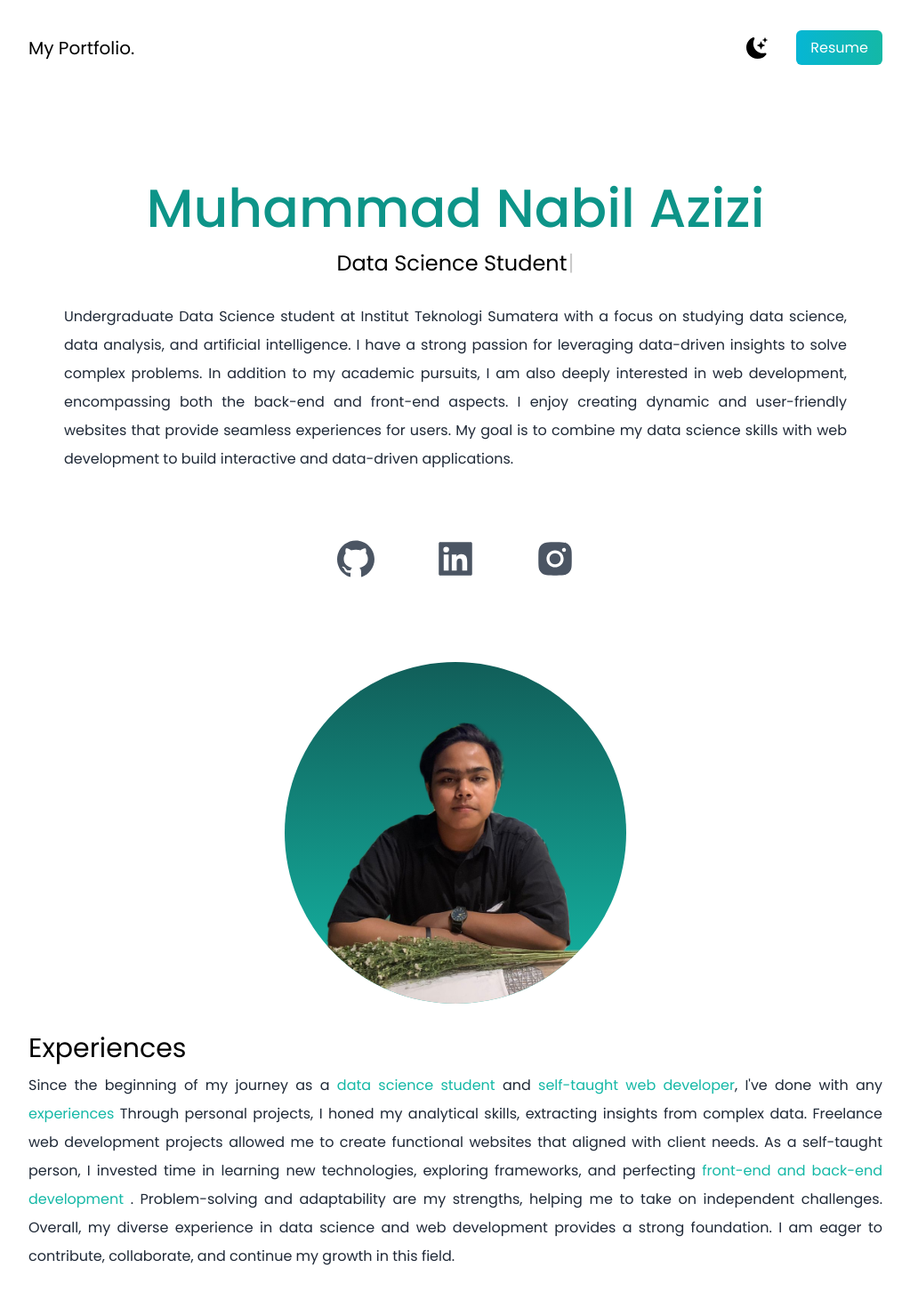
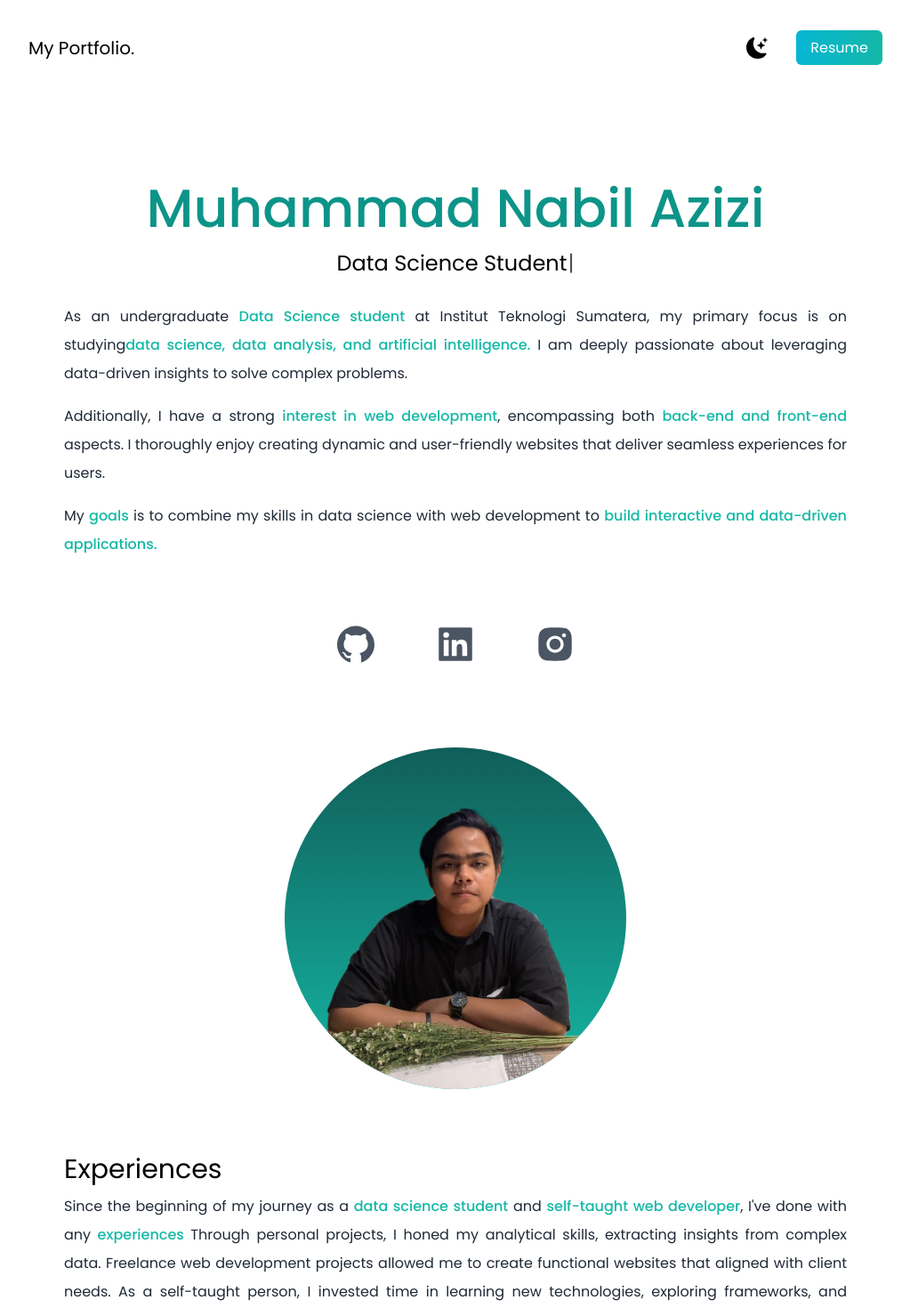
Before and after one commit to NabilAzizii/Portfolio-NextJS, a Next.js app: page / in a window 1280 px wide. Shown: the top 1470 px of the page at 89% size, without its empty margins (128-1151 px from the left). Built offline with nearby package versions, Linux system fonts and the light colour scheme.

Commit message:
Description

```diff
--- a/src/app/TypeEffects.js
+++ b/src/app/TypeEffects.js
@@ -1,7 +1,7 @@
 import Typewriter from 'typewriter-effect';
 
 const TypeEffect = () => {
-  const strings = ['Data Science Student', 'Jr. Web Developer'];
+  const strings = ['Data Science Student', 'Jr. Web Developer', 'Jr. Back-end Developer'];
 
   return (
     <Typewriter
@@ -10,16 +10,7 @@ const TypeEffect = () => {
         loop: true,
       }}
       onInit={(typewriter) => {
-        typewriter
-          .typeString(strings[0])
-          .pauseFor(4000)
-          .deleteAll()
-          .pauseFor(2000)
-          .typeString(strings[1])
-          .pauseFor(4000)
-          .deleteAll()
-          .pauseFor(2000)
-          .start();
+        typewriter.typeString(strings[0]).pauseFor(4000).deleteAll().pauseFor(2000).typeString(strings[1]).pauseFor(4000).deleteAll().pauseFor(2000).start();
       }}
     />
   );
--- a/src/app/page.js
+++ b/src/app/page.js
@@ -37,12 +37,19 @@ export default function Home() {
             <div className="text-center p-10 py-10">
               <h2 className="text-5xl py-2 text-teal-600 font-medium md:text-6xl dark:text-teal-400">Muhammad Nabil Azizi</h2>
               <div className="text-2xl py-2 dark:text-white">{TypeEffect()}</div>
-
-              <p className=" dark:text-gray-200 text-md py-5 leading-8 text-gray-800 text-justify">
-                Undergraduate Data Science student at Institut Teknologi Sumatera with a focus on studying data science, data analysis, and artificial intelligence. I have a strong passion for leveraging data-driven insights to solve
-                complex problems. In addition to my academic pursuits, I am also deeply interested in web development, encompassing both the back-end and front-end aspects. I enjoy creating dynamic and user-friendly websites that provide
-                seamless experiences for users. My goal is to combine my data science skills with web development to build interactive and data-driven applications.
-              </p>
+              <div className=" dark:text-gray-200 text-md py-5 leading-8 text-gray-800 text-justify">
+                <p>
+                  As an undergraduate <span className="font-medium text-teal-500">Data Science student</span> at Institut Teknologi Sumatera, my primary focus is on studying
+                  <span className="font-medium text-teal-500">data science, data analysis, and artificial intelligence.</span> I am deeply passionate about leveraging data-driven insights to solve complex problems.
+                </p>
+                <p className="py-4">
+                  Additionally, I have a strong <span className="font-medium text-teal-500">interest in web development</span>, encompassing both <span className="font-medium text-teal-500">back-end and front-end</span> aspects. I thoroughly enjoy creating dynamic and
+                  user-friendly websites that deliver seamless experiences for users.
+                </p>
+                <p>
+                  My <span className="font-medium text-teal-500">goals</span> is to combine my skills in data science with web development to <span className="font-medium text-teal-500">build interactive and data-driven applications.</span>
+                </p>
+              </div>
             </div>
             <div className="text-5xl flex justify-center gap-16 py-3 text-gray-600 dark:text-gray-400">
               <a href="https://github.com/NabilAzizii" target="_blank">
@@ -62,17 +69,17 @@ export default function Home() {
         </section>
         {/*  */}
         <section>
-          <div>
+          <div className='p-10 py-10'>
             <h3 className="text-3xl pt-8 pb- dark:text-white">Experiences</h3>
             <p className="text-md py-2 leading-8 text-gray-800 dark:text-white text-justify">
-              Since the beginning of my journey as a <span className="text-teal-500">data science student</span> and <span className="text-teal-500">self-taught web developer</span>, I've done with any
-              <span className="text-teal-500"> experiences </span>
+              Since the beginning of my journey as a <span className="font-medium text-teal-500">data science student</span> and <span className="text-teal-500 font-medium">self-taught web developer</span>, I've done with any
+              <span className="text-teal-500 font-medium"> experiences </span>
               Through personal projects, I honed my analytical skills, extracting insights from complex data. Freelance web development projects allowed me to create functional websites that aligned with client needs. As a self-taught
-              person, I invested time in learning new technologies, exploring frameworks, and perfecting <span className="text-teal-500"> front-end and back-end development </span>. Problem-solving and adaptability are my strengths, helping
+              person, I invested time in learning new technologies, exploring frameworks, and perfecting <span className="text-teal-500 font-medium"> front-end and back-end development.</span> Problem-solving and adaptability are my strengths, helping
               me to take on independent challenges. Overall, my diverse experience in data science and web development provides a strong foundation. I am eager to contribute, collaborate, and continue my growth in this field.
             </p>
           </div>
-          <div className="lg:flex gap-10">
+          <div className="lg:flex gap-10 p-10 py-10">
             <div className="text-center shadow-lg p-10 rounded-xl my-10 flex-1 dark:bg-white">
               <div className="flex justify-center items-center ">
                 <Image src={bangkit} width={400} height={300} className="rounded-xl hover:shadow-md hover:scale-105 transition-all duration-200" />
@@ -91,7 +98,7 @@ export default function Home() {
           </div>
         </section>
         {/*  */}
-        <section className="py-10">
+        <section className="p-10 py-10">
           <div>
             <h3 className="text-3xl py-1 dark:text-white">Projects</h3>
           </div>
```
